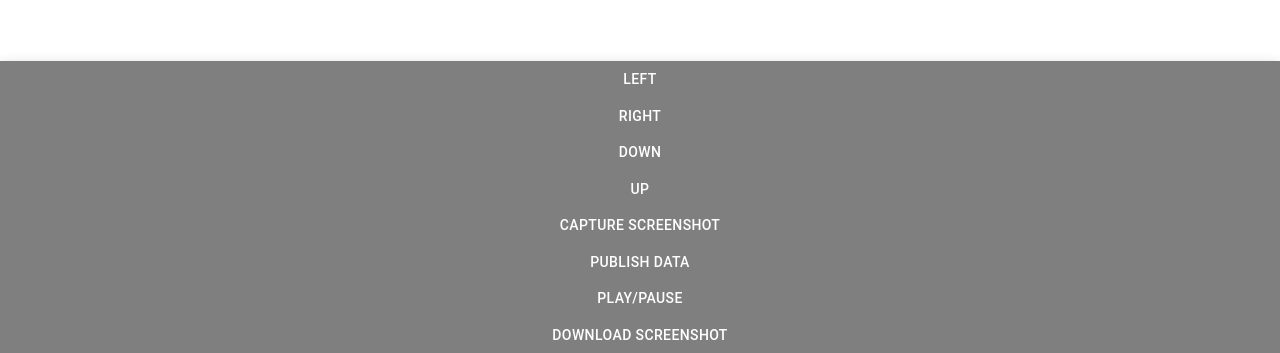
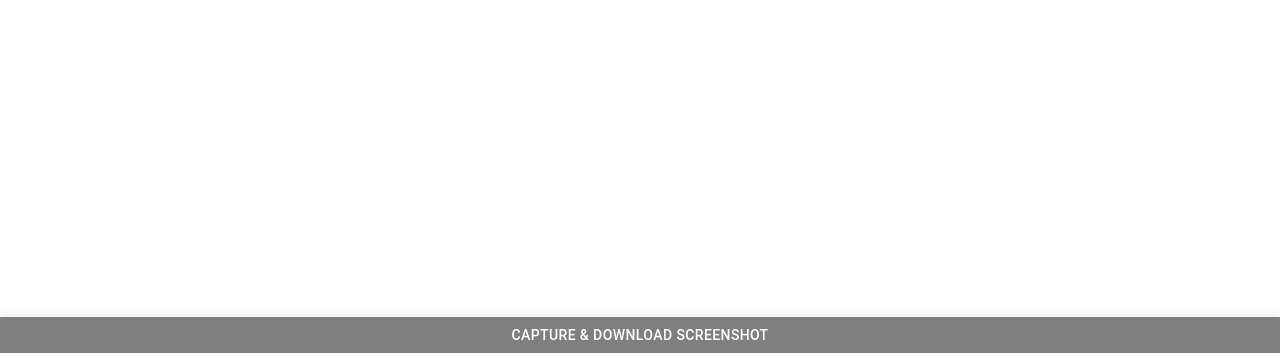
Before and after one commit to sumitchitkote/vr_video, a React (Vite) app: page / in a window 1280 px wide. Shown: the part 447-800 px from the top of the page. Built offline with nearby package versions, Linux system fonts and the light colour scheme.

Commit message:
multiple screenshots

```diff
--- a/src/App.jsx
+++ b/src/App.jsx
@@ -10,74 +10,88 @@ function App() {
   const { DEG2RAD } = THREE.MathUtils
   // const texture = useVideoTexture("vr.mp4")
   const [cameraPosition, setCameraPosition] = useState([0, 0, 0.1])
-  const [cameraRotation, setCameraRotation] = useState([0, 30, 90]); // Set initial rotation
-  const [videoState, setVideoState] = useState(true); // Set initial rotation
+  // const [cameraRotation, setCameraRotation] = useState([0, 30, 90]); // Set initial rotation
+  // const [videoState, setVideoState] = useState(true); // Set initial rotation
 
 
   const [screenshotData, setScreenshotData] = useState(null);
   // const { gl } = useThree();
   const canvasRef = useRef(null);
   const cubeRef = useRef(null);
-  const handleClick = (direction) => {
-    // setCameraRotation([THREE.MathUtils.degToRad(direction[0]), THREE.MathUtils.degToRad(direction[1]), THREE.MathUtils.degToRad(direction[2])]);
-    if(direction === "left"){
-      cubeRef.current.rotate(60 * DEG2RAD, 0, true)
-    }else if (direction === "right"){
-      cubeRef.current.rotate(-60 * DEG2RAD, 0, true)
+  // const handleClick = (direction) => {
+  //   // setCameraRotation([THREE.MathUtils.degToRad(direction[0]), THREE.MathUtils.degToRad(direction[1]), THREE.MathUtils.degToRad(direction[2])]);
+  //   if(direction === "left"){
+  //     cubeRef.current.rotate(60 * DEG2RAD, 0, true)
+  //   }else if (direction === "right"){
+  //     cubeRef.current.rotate(-60 * DEG2RAD, 0, true)
 
-    }else if (direction === "up"){
-      cubeRef.current.rotate(0,180 * DEG2RAD, true)
+  //   }else if (direction === "up"){
+  //     cubeRef.current.rotate(0,180 * DEG2RAD, true)
 
-    }else if (direction === "down"){
-      cubeRef.current.rotate(0,-180 * DEG2RAD, true)
+  //   }else if (direction === "down"){
+  //     cubeRef.current.rotate(0,-180 * DEG2RAD, true)
+
+  //   }
+  //   console.log(cubeRef.current);
+  // }
+
+  const captureScreenshotWithDelay = (count) => {
+    if (count < 6) {
+      setTimeout(() => {
+        cubeRef.current.rotate(60 * DEG2RAD, 0);
+        const screenshot = canvasRef.current.toDataURL('image/png');
+        downloadScreenshot(screenshot, "left");
+
+        captureScreenshotWithDelay(count + 1);
+      }, 500); // 500 milliseconds delay
 
     }
-    console.log(cubeRef.current);
-  }
+  };
 
   const captureScreenshot = () => {
     if (canvasRef.current) {
-      const screenshot = canvasRef.current.toDataURL('image/png');
-      setScreenshotData(screenshot);
+      captureScreenshotWithDelay(0); // Start with count 0
     }
   };
-  const nextFrame = (sec) => {
-    setVideoState(sec)
-  }
 
-  const publishData = async () => {
-    try {
-      if (screenshotData) {
-        const response = await axios.post("https://chat.openai.com/", { screenshotData }, {
-          headers: {
-            'Content-Type': 'application/json', // Specify the content type
-          },
-        });
 
-        if (response.status === 200) {
-          // Handle a successful response, if needed
-          console.log("Data published successfully");
-        } else {
-          // Handle other response status codes, if needed
-          console.error("Failed to publish data");
-        }
-      } else {
-        console.error("No screenshot data to publish");
-      }
-    } catch (error) {
-      // Handle network or other errors
-      console.error("An error occurred while publishing data", error);
-    }
-  };
-  const downloadScreenshot = () => {
-    if (screenshotData) {
+  // const nextFrame = (sec) => {
+  //   setVideoState(sec)
+  // }
+
+  // const publishData = async () => {
+  //   try {
+  //     if (screenshotData) {
+  //       const response = await axios.post("https://chat.openai.com/", { screenshotData }, {
+  //         headers: {
+  //           'Content-Type': 'application/json', // Specify the content type
+  //         },
+  //       });
+
+  //       if (response.status === 200) {
+  //         // Handle a successful response, if needed
+  //         console.log("Data published successfully");
+  //       } else {
+  //         // Handle other response status codes, if needed
+  //         console.error("Failed to publish data");
+  //       }
+  //     } else {
+  //       console.error("No screenshot data to publish");
+  //     }
+  //   } catch (error) {
+  //     // Handle network or other errors
+  //     console.error("An error occurred while publishing data", error);
+  //   }
+  // };
+  const downloadScreenshot = (screenshot,name) => {
+    if (screenshot) {
       // Create a data URL for the screenshot
-      const dataUrl = screenshotData;
+      const dataUrl = screenshot;
 
       // Create an anchor element to trigger the download
       const a = document.createElement('a');
       a.href = dataUrl;
-      a.download = 'screenshot.png'; // You can change the filename as needed
+      a.download = name; // You can change the filename as needed
       a.style.display = 'none';
 
       // Append the anchor element to the DOM and trigger the click event
@@ -94,28 +108,16 @@ function App() {
   return (
     <>
        <Canvas gl={{preserveDrawingBuffer:true}} style={{ position: 'absolute', height:"800px", width:"800px" }} ref={canvasRef}>
-        {/* <Environment
-                files={"jpegsystems-home.jpg"}
-                ground={{ height: 9, radius: 150, scale: 1 }}
-              /> */}
-              <PerspectiveCamera makeDefault args={[60]} rotation={cameraRotation} position={cameraPosition}  />
-              {/* <ScrollControls pages={2} damping={0.1}> */}
+              <PerspectiveCamera makeDefault args={[60]} position={cameraPosition} />
           <ambientLight args={["#fff", 0.5]} />
           <OrbitControls />
           <Sphere  scale={7} >
-          <VideoMaterial  url="vr2.mp4" videoState={videoState} />
+          <VideoMaterial  url="vr2.mp4" />
              </Sphere>
              <CameraControls ref={cubeRef} enabled={true} />
       </Canvas>
       <AppBar position="fixed"  sx={{ top: 'auto', bottom: 0, backgroundColor:"rgba(0,0,0,0.5)", }}>
-                <Button sx={{color:"#fff"}} onClick={()=>{handleClick("left")}} >Left</Button>
-                <Button sx={{color:"#fff"}} onClick={()=>{handleClick("right")}} >Right</Button>
-                <Button sx={{color:"#fff"}} onClick={()=>{handleClick("down")}} >Down</Button>
-                <Button sx={{color:"#fff"}} onClick={()=>{handleClick("up")}} >Up</Button>
-                <Button sx={{ color: '#fff' }} onClick={captureScreenshot}>Capture Screenshot</Button>
-                <Button sx={{ color: '#fff' }} onClick={publishData}>Publish Data</Button>
-                <Button sx={{ color: '#fff' }} onClick={()=>{nextFrame(!videoState)}}>Play/Pause</Button>
-                <Button sx={{ color: '#fff' }} onClick={downloadScreenshot}>Download Screenshot</Button>
+                <Button sx={{ color: '#fff' }} onClick={captureScreenshot}>Capture & Download Screenshot</Button>
              </AppBar>
 
              {screenshotData && (
@@ -127,16 +129,11 @@ function App() {
   )
 }
 
-function VideoMaterial({ url, videoState }) {
-  // const [newVideoState, setNewVideoState] = useState(videoState)
-  const texture = useVideoTexture(url)
-  const videoRef = useRef()
+function VideoMaterial({ url }) {
+  const texture = useVideoTexture(url,{unsuspend:"loadedmetadata"})
   useEffect(()=>{
-    // texture.pause()
     console.log(texture);
-    // useVideoTexture.length
-
-  },[videoState])
+  },[])
   return <meshBasicMaterial map={texture} toneMapped={false} side={THREE.BackSide} />
 }
 
```
Also changed, not shown: 1 other file (tests, documents, lock files or other folders).
